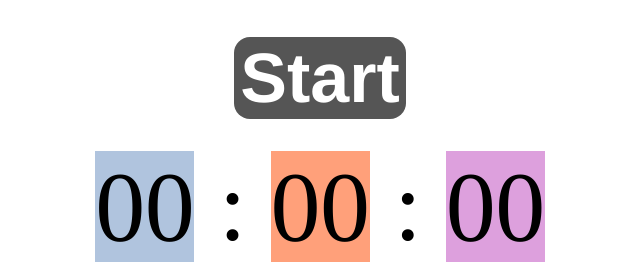
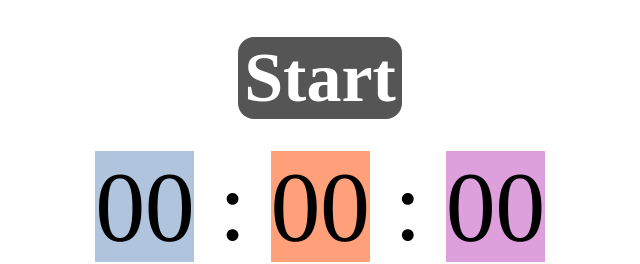
Before and after one commit to lorenzorogers/experiments, a plain HTML site: page mouse.html in a window 1280 px wide. Shown: the part 188-452 px from the top of the page, 320-960 px from the left. Drawn offline with Linux system fonts and the light colour scheme; a web font is replaced by a local one.

Commit message:
Update mouse.html

```diff
--- a/mouse.html
+++ b/mouse.html
@@ -22,9 +22,9 @@ body {
 .button:hover {z-index:1;background-color: #2b2b2b; color: white; border-radius: 16px; font-family: 'neue-haas-grotesk-text'; font-weight: 600; border: none; font-size: 72px;} /* Black */
 .button:active {z-index:1;background-color: #1c1c1c; color: light-gray; border-radius: 16px; font-family: 'neue-haas-grotesk-text'; font-weight: 600; border: none; font-size: 71.5px;} /* Black */
 
-.startbutton {background-color: #555555; color: white; border-radius: 16px; font-family: "Helvetica Neue"; font-weight: 600; border: none; font-size: 70px; transition-duration: 0.4s;} /* Black */
-.startbutton:hover {background-color: #2b2b2b; color: white; border-radius: 16px; font-family: "Helvetica Neue"; font-weight: 600; border: none; font-size: 80px;} /* Black */
-.startbutton:active {background-color: #1c1c1c; color: light-gray; border-radius: 16px; font-family: "Helvetica Neue"; font-weight: 600; border: none; font-size: 75px;} /* Black */
+.startbutton {background-color: #555555; color: white; border-radius: 16px; font-family: 'neue-haas-grotesk-text'; font-weight: 600; border: none; font-size: 70px; transition-duration: 0.4s;} /* Black */
+.startbutton:hover {background-color: #2b2b2b; color: white; border-radius: 16px; font-family: 'neue-haas-grotesk-text'; font-weight: 600; border: none; font-size: 80px;} /* Black */
+.startbutton:active {background-color: #1c1c1c; color: light-gray; border-radius: 16px; font-family: 'neue-haas-grotesk-text'; font-weight: 600; border: none; font-size: 75px;} /* Black */
 
 .noselect {
   -webkit-touch-callout: none; /* iOS Safari */
```
